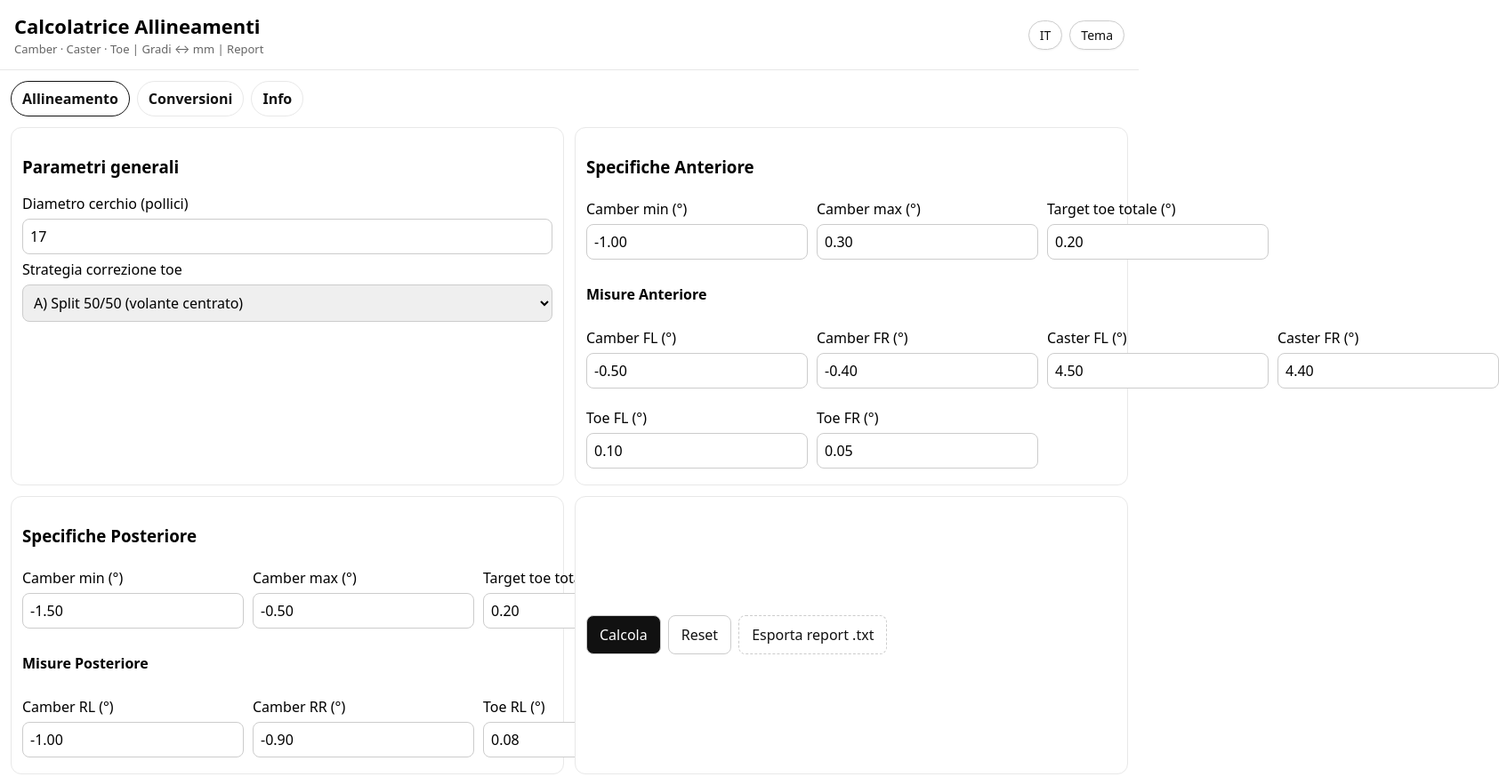
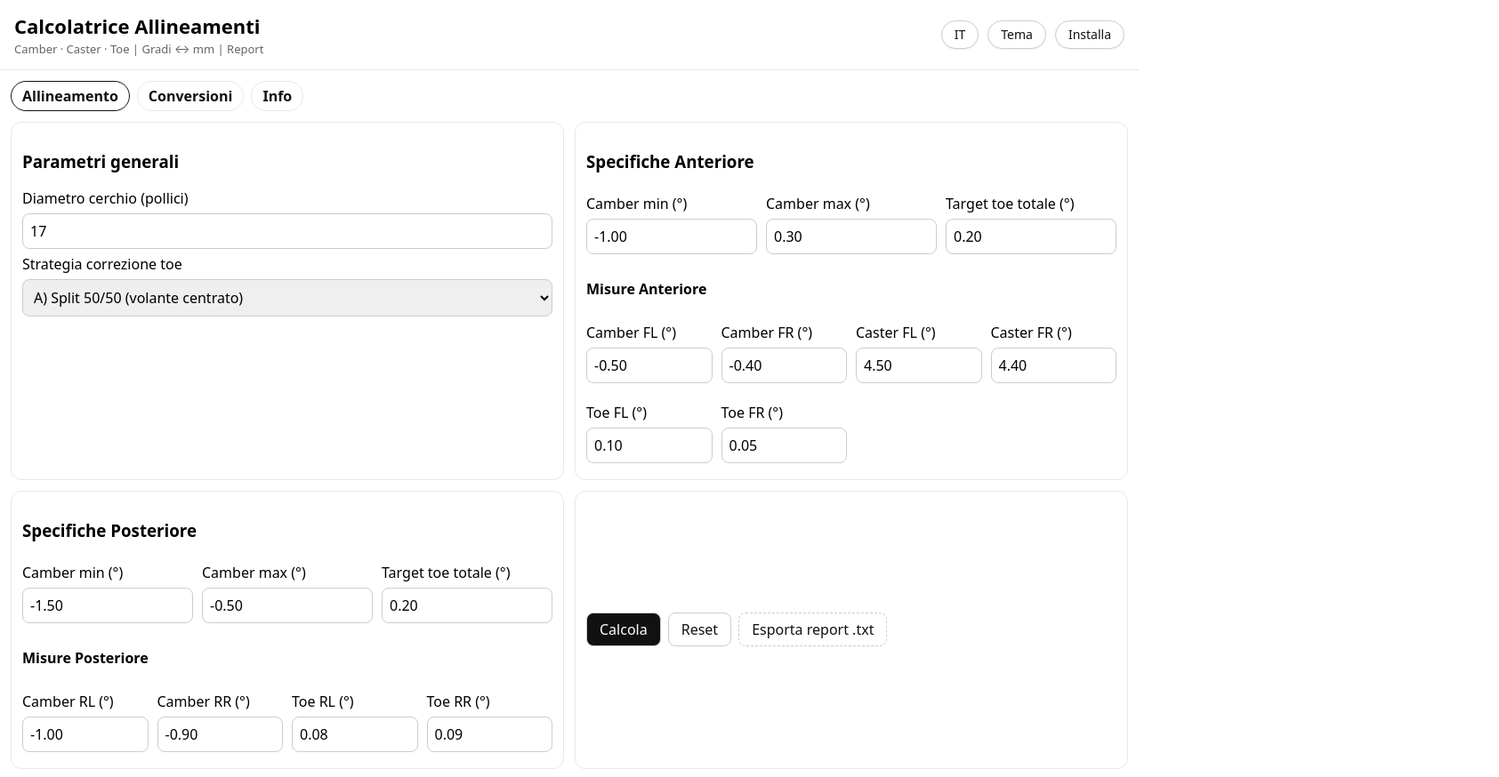
Before and after one commit to pezzaliapp/CALCOLATRICE-ALLINEAMENTI, a plain HTML site: page index.html in a window 1280 px wide. Shown: the top 874 px of the page at 89% size, 1685 px wide, since content can reach past the window. Drawn offline with Linux system fonts and the light colour scheme.

Commit message:
Update style.css

```diff
--- a/style.css
+++ b/style.css
@@ -11,16 +11,18 @@ html,body{margin:0;padding:0;font-family:system-ui,-apple-system,Segoe UI,Roboto
 }
 .brand h1{margin:0;font-size:22px}
 .subtitle{margin:2px 0 0;color:var(--muted);font-size:13px}
-.right-actions{display:flex;gap:8px;align-items:center;flex-wrap:wrap}
+.right-actions{display:flex;gap:10px;align-items:center;flex-wrap:wrap}
 @media (max-width:420px){
   .right-actions{flex-wrap:nowrap;overflow-x:auto;-webkit-overflow-scrolling:touch}
   .right-actions .install-btn{flex:0 0 auto;white-space:nowrap}
 }
 
-/* Pulsanti header: IT / Tema / Installa (testo sempre visibile) */
+/* Pulsanti header: IT / Tema / Installa (testo sempre visibile, no tagli) */
 .install-btn{
-  padding:6px 12px;border:1px solid #ccc;border-radius:999px;
-  background:#fff;color:#111 !important;font-size:14px;cursor:pointer;
+  display:inline-flex;align-items:center;justify-content:center;
+  padding:8px 14px;border:1px solid #ccc;border-radius:999px;
+  background:#fff;color:#111 !important;font-size:14px;line-height:1;
+  white-space:nowrap;overflow:visible;cursor:pointer;
   transition:all .2s ease;box-shadow:0 1px 2px rgba(0,0,0,.05)
 }
 .install-btn:hover{background:#f6f6f6;border-color:#999;box-shadow:0 2px 4px rgba(0,0,0,.1)}
@@ -34,10 +36,11 @@ main{padding:12px}
   display:flex;gap:8px;margin-bottom:12px;flex-wrap:wrap;
 }
 button.tab{
+  flex:0 0 auto;display:inline-flex;align-items:center;justify-content:center;
   padding:8px 12px;border:1px solid var(--line);border-radius:999px;
   background:#fff !important;color:#111 !important;cursor:pointer;
   transition:background .2s ease,border-color .2s ease,color .2s ease;
-  font-weight:600;flex:0 0 auto;max-width:100%;white-space:nowrap;
+  font-weight:600;white-space:nowrap;line-height:1;overflow:visible;max-width:100%;
 }
 button.tab:hover{background:#f6f6f6 !important;border-color:#999 !important}
 button.tab.active{border-color:#111 !important}
@@ -59,22 +62,23 @@ button.tab.active{border-color:#111 !important}
 .card.actions{display:flex;gap:8px;align-items:center}
 
 /* Form */
-label{display:flex;flex-direction:column;gap:6px;margin:6px 0}
+label{display:flex;flex-direction:column;gap:6px;margin:6px 0;min-width:0}
 input,select,textarea,button{font:inherit}
-input,select,textarea{padding:8px;border:1px solid #ccc;border-radius:8px}
-textarea{width:100%;resize:vertical}
+input,select,textarea{padding:8px;border:1px solid #ccc;border-radius:8px;width:100%;max-width:100%}
+textarea{resize:vertical}
 
 /* Pulsanti azione principali (Calcola/Reset/Export) */
-button{padding:10px 14px;border:1px solid #ccc;border-radius:8px;background:#111;color:#fff;cursor:pointer}
+button{padding:10px 14px;border:1px solid #ccc;border-radius:8px;background:#111;color:#fff;cursor:pointer;white-space:nowrap;line-height:1}
 button.secondary{background:#fff;color:#111}
 button.ghost{background:#fff;color:#111;border-style:dashed}
 
 /* Helpers */
 .result{margin-top:8px;color:#111;font-weight:600}
-.muted{color:var(--muted);font-size:12px}
+.muted{color:#777;font-size:12px}
 .site-footer{padding:16px;text-align:center;color:#777;border-top:1px solid var(--line);background:var(--bg)}
 
 /* Row helpers */
+.row-2,.row-3,.row-4{min-width:0}
 .row-2{display:grid;grid-template-columns:repeat(2,1fr);gap:10px}
 .row-3{display:grid;grid-template-columns:repeat(3,1fr);gap:10px}
 .row-4{display:grid;grid-template-columns:repeat(4,1fr);gap:10px}
```
